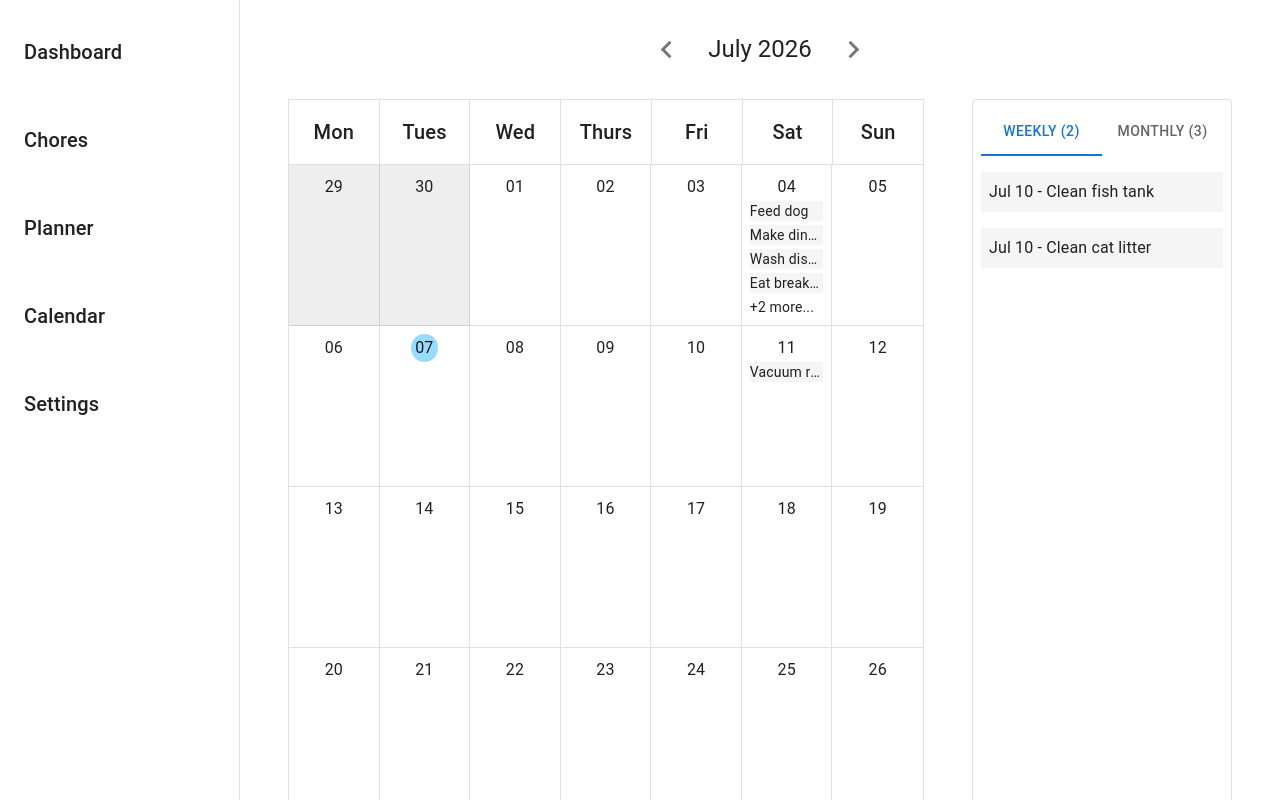
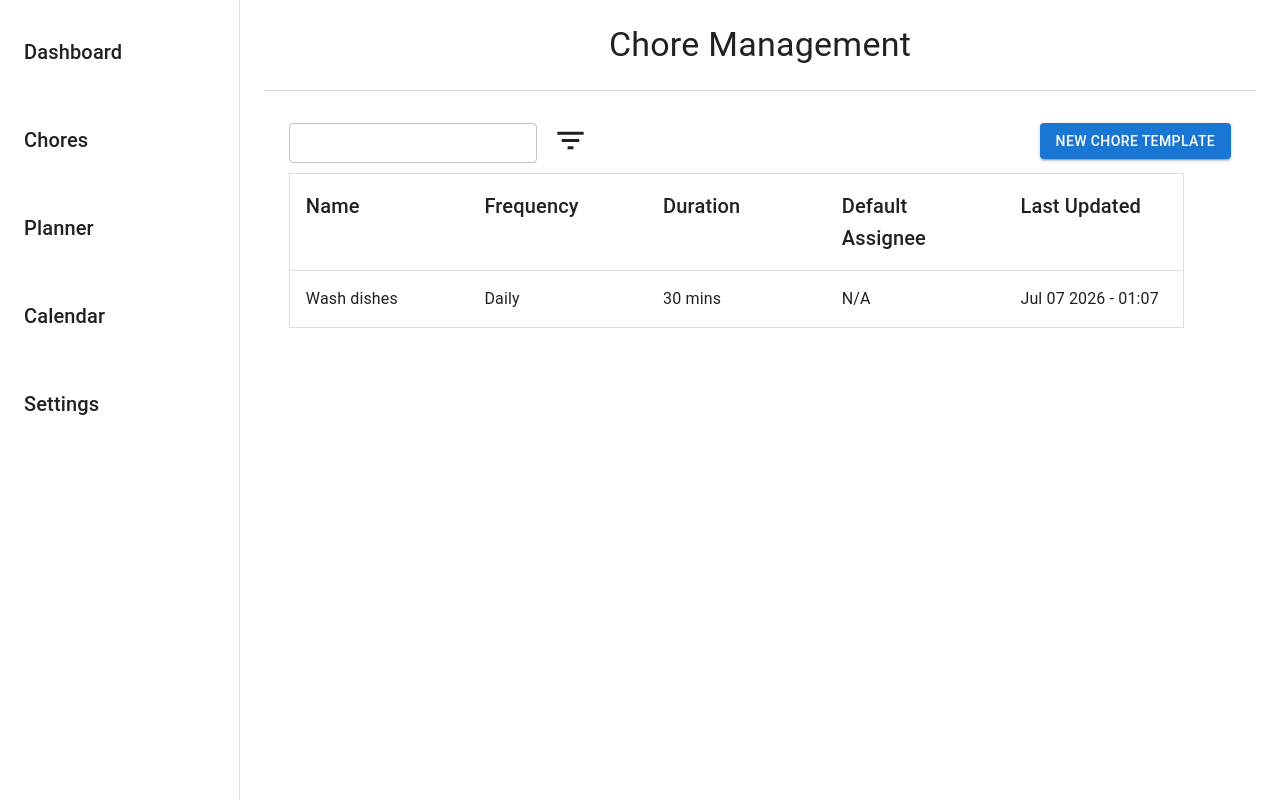
Before and after one commit to mikelawson03/chores, a React (Vite) app in the folder cmd/client/: page / in a window 1280 px wide. Shown: the top 800 px of the page. Built offline with nearby package versions, Linux system fonts and the light colour scheme.

Commit message:
initial Chore Management layout

```diff
--- a/cmd/client/src/App.jsx
+++ b/cmd/client/src/App.jsx
@@ -336,26 +336,26 @@ function App() {
       <AppLayout maxWidth={false}>
         <Stack direction="row" sx={{ height: "100%" }}>
           <Sidebar />
-            <Box sx={{ flexGrow: 1 }}>
-              {/* <Chores /> */}
-              <Calendar
+            <Box sx={{ flexGrow: 1, }}>
+              <Chores />
+              {/* <Calendar
                 tasks={tasks}
                 openTaskDetails={openTaskDetails}
                 toggleTaskComplete={toggleTaskComplete}
-              />
+              /> */}
               {/* <WeeklyPlanner
                 tasks={tasks}
                 toggleTaskComplete={toggleTaskComplete}
                 openTaskDetails={openTaskDetails}
               /> */}
             </Box>
-          {activeTask && <TaskDetails
+          {/* {activeTask && <TaskDetails
             task={activeTask}
             open={open}
             closeTaskDetails={closeTaskDetails}
             toggleTaskComplete={toggleTaskComplete}
             toggleTaskCancel={toggleTaskCancel}
-          />}
+          />} */}
         </Stack>
       </AppLayout>
     </>
--- a/cmd/client/src/components/PageHeader.jsx
+++ b/cmd/client/src/components/PageHeader.jsx
@@ -2,8 +2,10 @@ import { Typography } from "@mui/material";
 
 export default function PageHeader({ title }) {
   return (
-    <Typography variant="h4" sx={{ marginTop: 8 }}>
-      {title}
-    </Typography>
+
+      <Typography variant="h4" sx={{ marginTop: 3 }}>
+        {title}
+      </Typography>
+
   );
 }
--- /dev/null
+++ b/cmd/client/src/components/chores/ChoresTable.jsx
@@ -0,0 +1,22 @@
+import { Stack, Typography } from "@mui/material"
+import dayjs from "dayjs";
+
+export default function ChoresTables() {
+    return (
+        <Stack direction="column" sx={{flex: 1, width: "95%"}}>
+            <Stack direction="row" sx={{width: "100%", border: 1, borderColor: "divider", justifyContent: "space-between"}}>
+                <Typography variant="h6" sx={{flex: 1, borderColor: "divider", p: 2}}>Name</Typography>
+                <Typography variant="h6" sx={{flex: 1, borderColor: "divider", p: 2}}>Frequency</Typography>
+                <Typography variant="h6" sx={{flex: 1, borderColor: "divider", p: 2}}>Duration</Typography>
+                <Typography variant="h6" sx={{flex: 1, borderColor: "divider", p: 2}}>Default Assignee</Typography>
+                <Typography variant="h6" sx={{flex: 1, borderColor: "divider", p: 2}}>Last Updated</Typography>
+            </Stack>
+            <Stack direction="row" sx ={{ flex: 1, width: "100%", borderLeft: 1, borderRight:1, borderColor: "divider", justifyContent:"space-between"}}>
+                <Typography sx={{flex: 1, borderBottom: 1, borderColor: "divider", p: 2}}>Wash dishes</Typography>
+                <Typography sx={{flex: 1, borderBottom: 1, borderColor: "divider", p: 2}}>Daily</Typography>
+                <Typography sx={{flex: 1, borderBottom: 1, borderColor: "divider", p: 2}}>30 mins</Typography>
+                <Typography sx={{flex: 1, borderBottom: 1, borderColor: "divider", p: 2}}>N/A</Typography>
+                <Typography sx={{flex: 1, borderBottom: 1, borderColor: "divider", p: 2}}>{dayjs().format("MMM DD YYYY - HH:MM")}</Typography>
+            </Stack>
+        </Stack>)
+}
--- a/cmd/client/src/pages/Chores.jsx
+++ b/cmd/client/src/pages/Chores.jsx
@@ -1,5 +1,58 @@
+import { Box, Button, IconButton, Stack, TextField, Typography } from "@mui/material";
+import ChoresTable from "../components/chores/ChoresTable";
+import PageHeader from "../components/PageHeader";
+import FilterListIcon from "@mui/icons-material/FilterList";
+import dayjs from "dayjs";
+
 export default function Chores() {
   return (
-    <h1>Chores</h1>
+      <Stack
+        spacing={4}
+        sx={{
+          flex: 1,
+          alignItems: "center",
+        }}
+      >
+        <Box
+          sx={{
+            width: "100%",
+            pb: 3,
+            borderBottom: 1,
+            borderColor: "divider",
+            display:"flex",
+            flexDirection: "column",
+            alignItems: "center"
+          }}
+        >
+          <PageHeader title="Chore Management" />
+        </Box>
+
+        <Stack direction="column" sx={{flex: 1, width: "95%"}}>
+          <Stack
+          direction="row"
+          sx={{
+            width: "100%",
+            justifyContent: "space-between",
+            pb: 1,
+          }}
+        >
+          <Stack
+            direction="row"
+            spacing={2}
+          >
+            <Box>
+              <TextField size="small"  />
+            </Box>
+            <Box>
+              <FilterListIcon fontSize="large" />
+            </Box>
+          </Stack>
+          <Box>
+            <Button variant="contained">New Chore Template</Button>
+          </Box>
+        </Stack>
+          <ChoresTable />
+        </Stack>
+      </Stack>
 )
 }
```
